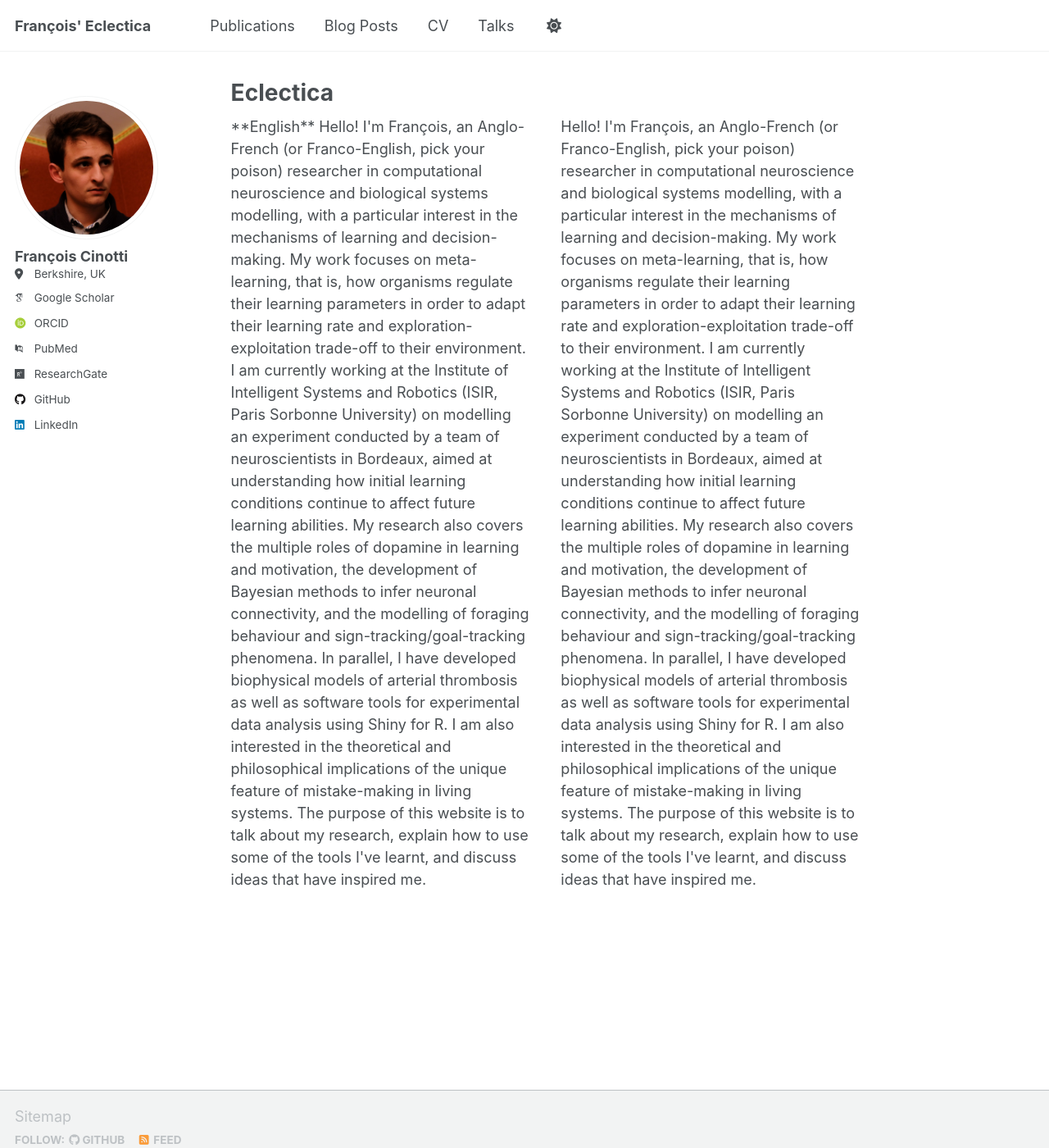
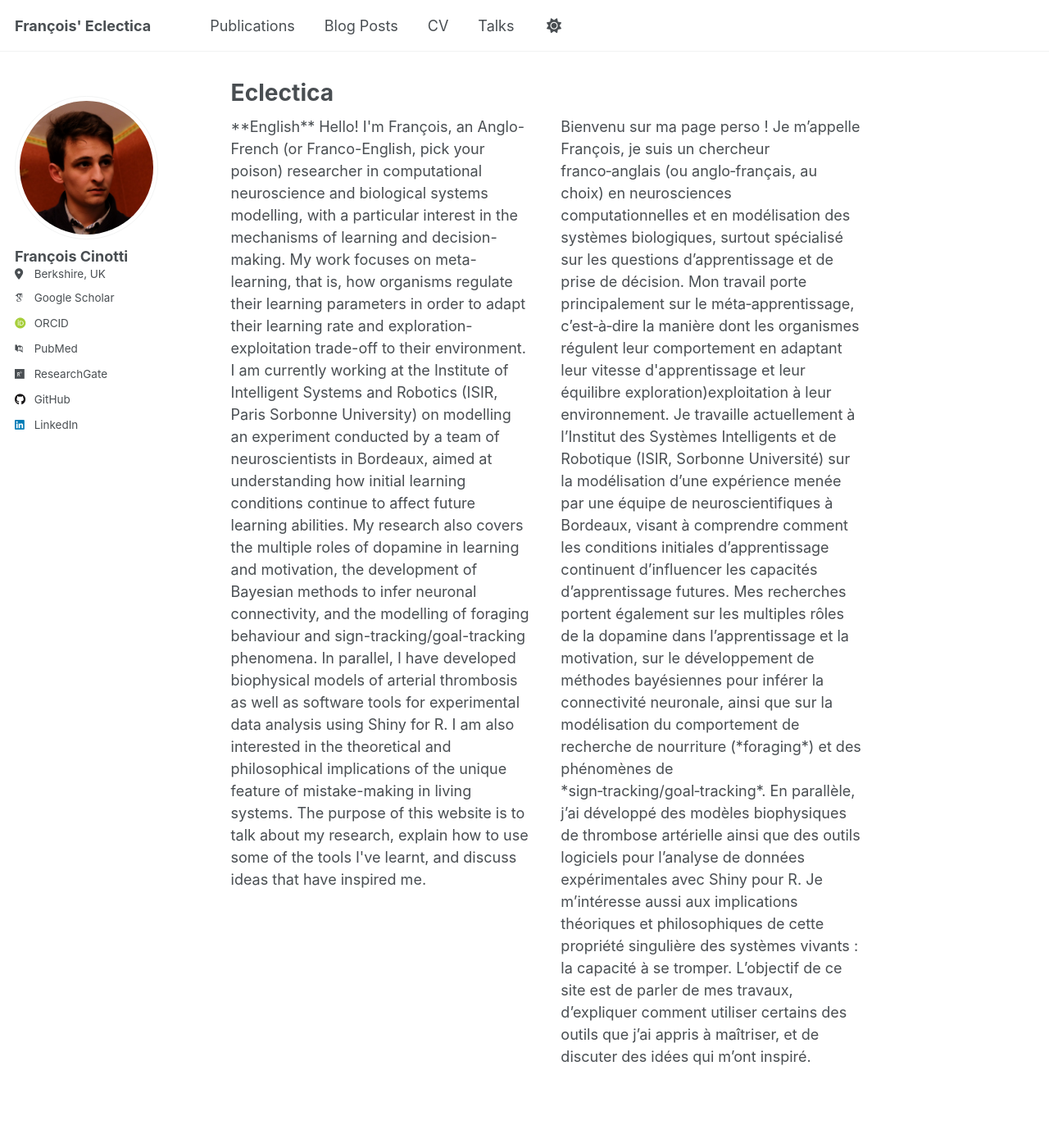
Before and after one commit to frct/frct.github.io, a Jekyll site: the page built from _pages/about.md, in a window 1280 px wide and 1400 px high. Shown: the whole window at 82% size. Built offline with Jekyll 4.4.1, drawn with Linux system fonts in a browser that asks for light colours; some web fonts are replaced; a script that is not in the unit is left out.

Commit message:
French about version

```diff
--- a/_pages/about.md
+++ b/_pages/about.md
@@ -11,7 +11,7 @@ redirect_from:
   <div style="flex: 1;">
     **English**
 
-    Hello! I'm François, an Anglo-French (or Franco-English, pick your poison) researcher in computational neuroscience and biological systems modelling, with a particular interest in the mechanisms of learning and decision-making. My work focuses on meta-learning, that is, how organisms regulate their learning parameters in order to adapt their learning rate and exploration-exploitation trade-off to their environment.
+Hello! I'm François, an Anglo-French (or Franco-English, pick your poison) researcher in computational neuroscience and biological systems modelling, with a particular interest in the mechanisms of learning and decision-making. My work focuses on meta-learning, that is, how organisms regulate their learning parameters in order to adapt their learning rate and exploration-exploitation trade-off to their environment.
 
 I am currently working at the Institute of Intelligent Systems and Robotics (ISIR, Paris Sorbonne University) on modelling an experiment conducted by a team of neuroscientists in Bordeaux, aimed at understanding how initial learning conditions continue to affect future learning abilities.
 
@@ -20,12 +20,12 @@ My research also covers the multiple roles of dopamine in learning and motivatio
 The purpose of this website is to talk about my research, explain how to use some of the tools I've learnt, and discuss ideas that have inspired me.
   </div>
   <div style="flex: 1;">
-    Hello! I'm François, an Anglo-French (or Franco-English, pick your poison) researcher in computational neuroscience and biological systems modelling, with a particular interest in the mechanisms of learning and decision-making. My work focuses on meta-learning, that is, how organisms regulate their learning parameters in order to adapt their learning rate and exploration-exploitation trade-off to their environment.
+Bienvenu sur ma page perso ! Je m’appelle François, je suis un chercheur franco‑anglais (ou anglo‑français, au choix) en neurosciences computationnelles et en modélisation des systèmes biologiques, surtout spécialisé sur les questions d’apprentissage et de prise de décision. Mon travail porte principalement sur le méta‑apprentissage, c’est‑à‑dire la manière dont les organismes régulent leur comportement en adaptant leur vitesse d'apprentissage et leur équilibre exploration)exploitation à leur environnement.
 
-I am currently working at the Institute of Intelligent Systems and Robotics (ISIR, Paris Sorbonne University) on modelling an experiment conducted by a team of neuroscientists in Bordeaux, aimed at understanding how initial learning conditions continue to affect future learning abilities.
+Je travaille actuellement à l’Institut des Systèmes Intelligents et de Robotique (ISIR, Sorbonne Université) sur la modélisation d’une expérience menée par une équipe de neuroscientifiques à Bordeaux, visant à comprendre comment les conditions initiales d’apprentissage continuent d’influencer les capacités d’apprentissage futures.
 
-My research also covers the multiple roles of dopamine in learning and motivation, the development of Bayesian methods to infer neuronal connectivity, and the modelling of foraging behaviour and sign-tracking/goal-tracking phenomena. In parallel, I have developed biophysical models of arterial thrombosis as well as software tools for experimental data analysis using Shiny for R. I am also interested in the theoretical and philosophical implications of the unique feature of mistake-making in living systems.
+Mes recherches portent également sur les multiples rôles de la dopamine dans l’apprentissage et la motivation, sur le développement de méthodes bayésiennes pour inférer la connectivité neuronale, ainsi que sur la modélisation du comportement de recherche de nourriture (*foraging*) et des phénomènes de *sign‑tracking/goal‑tracking*. En parallèle, j’ai développé des modèles biophysiques de thrombose artérielle ainsi que des outils logiciels pour l’analyse de données expérimentales avec Shiny pour R. Je m’intéresse aussi aux implications théoriques et philosophiques de cette propriété singulière des systèmes vivants : la capacité à se tromper.
 
-The purpose of this website is to talk about my research, explain how to use some of the tools I've learnt, and discuss ideas that have inspired me.
+L’objectif de ce site est de parler de mes travaux, d’expliquer comment utiliser certains des outils que j’ai appris à maîtriser, et de discuter des idées qui m’ont inspiré.
   </div>
 </div>
```
